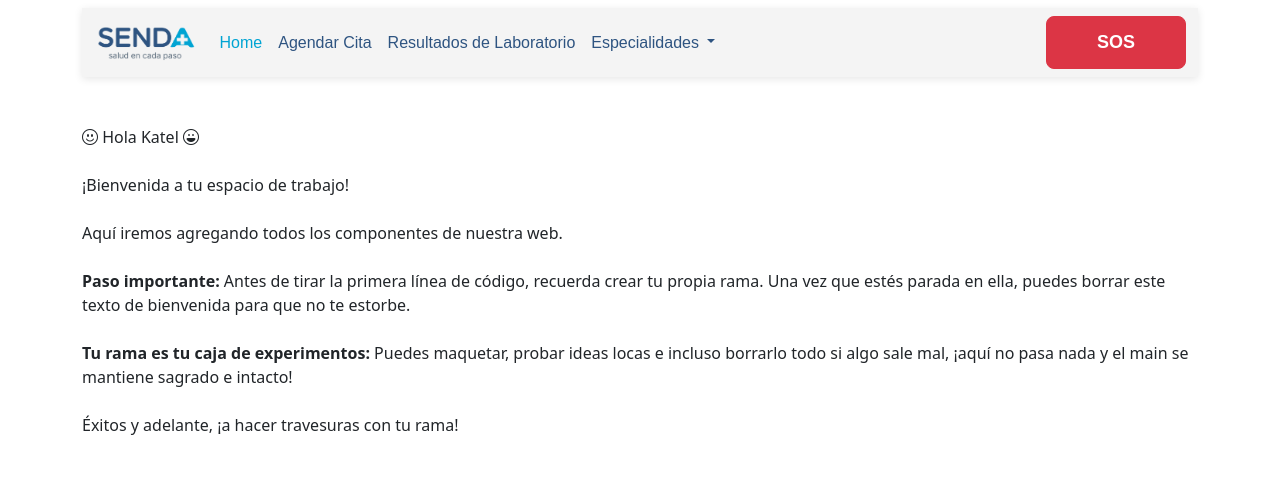
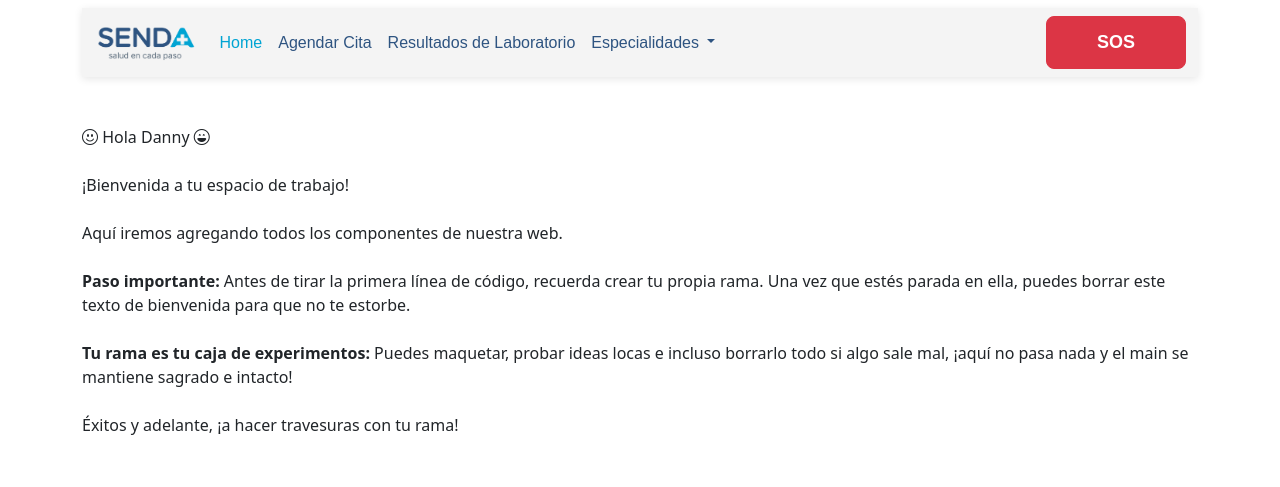
Before and after one commit to Dannysaurio593/Senda-V2, an Angular app: page / in a window 1280 px wide. Shown: the top 487 px of the page. Built offline with nearby package versions, Linux system fonts and the light colour scheme.

Commit message:
Inicio mi trabajo con mi mensaje personalizado

```diff
--- a/src/app/app.html
+++ b/src/app/app.html
@@ -10,7 +10,7 @@
 <div class="container">
   <div class="row">
     <div class="col mt-5">
-      <p><i class="bi-emoji-smile"></i> Hola Katel <i class="bi-emoji-laughing"></i><br><br> ¡Bienvenida a tu espacio de trabajo!<br><br> Aquí iremos agregando todos los componentes de nuestra web.
+      <p><i class="bi-emoji-smile"></i> Hola Danny <i class="bi-emoji-laughing"></i><br><br> ¡Bienvenida a tu espacio de trabajo!<br><br> Aquí iremos agregando todos los componentes de nuestra web.
 <br><br>
 <b>Paso importante:</b> Antes de tirar la primera línea de código, recuerda crear tu propia rama. Una vez que estés parada en ella, puedes borrar este texto de bienvenida para que no te estorbe.
 <br><br>
```
